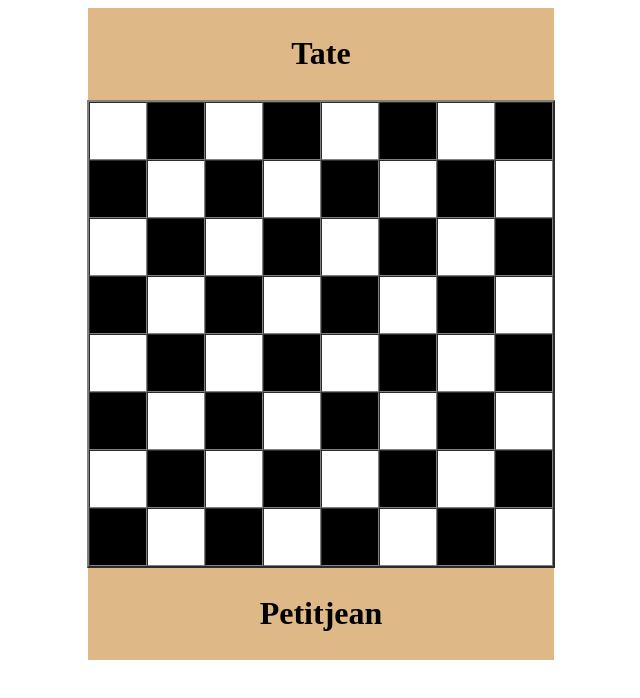
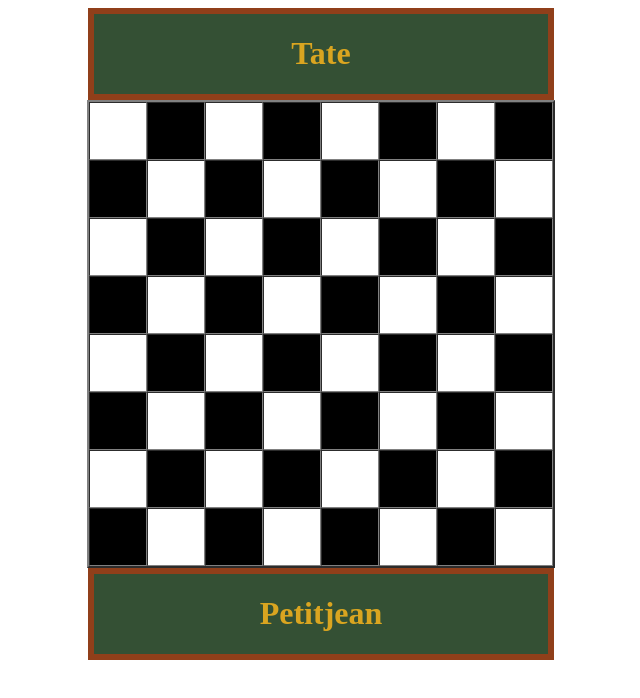
Before and after one commit to Optimisticity/chessboard.github.io, a plain HTML site: page index.html in a window 1280 px wide. Shown: the whole page, without its empty margins (319-959 px from the left). Drawn offline with Linux system fonts and the light colour scheme.

Commit message:
colors updated

```diff
--- a/index.html
+++ b/index.html
@@ -8,18 +8,20 @@
 </head>
 <style>
     .Tate {
-        border: 6px solid burlywood;
-        background-color: burlywood;
+        border: 6px solid #903f1a;
+        background-color: #345034;
         height: 60px;
         width: 454px;
         padding-bottom: 20px;
+        color: goldenrod;
     }
     .Petitjean {
-        border: 6px solid burlywood;
-        background-color: burlywood;
+        border: 6px solid #903f1a;
+        background-color: #345034;
         height: 60px;
         width: 454px;
         padding-bottom: 20px;
+        color: goldenrod;
     }
 </style>
 <center>
```
